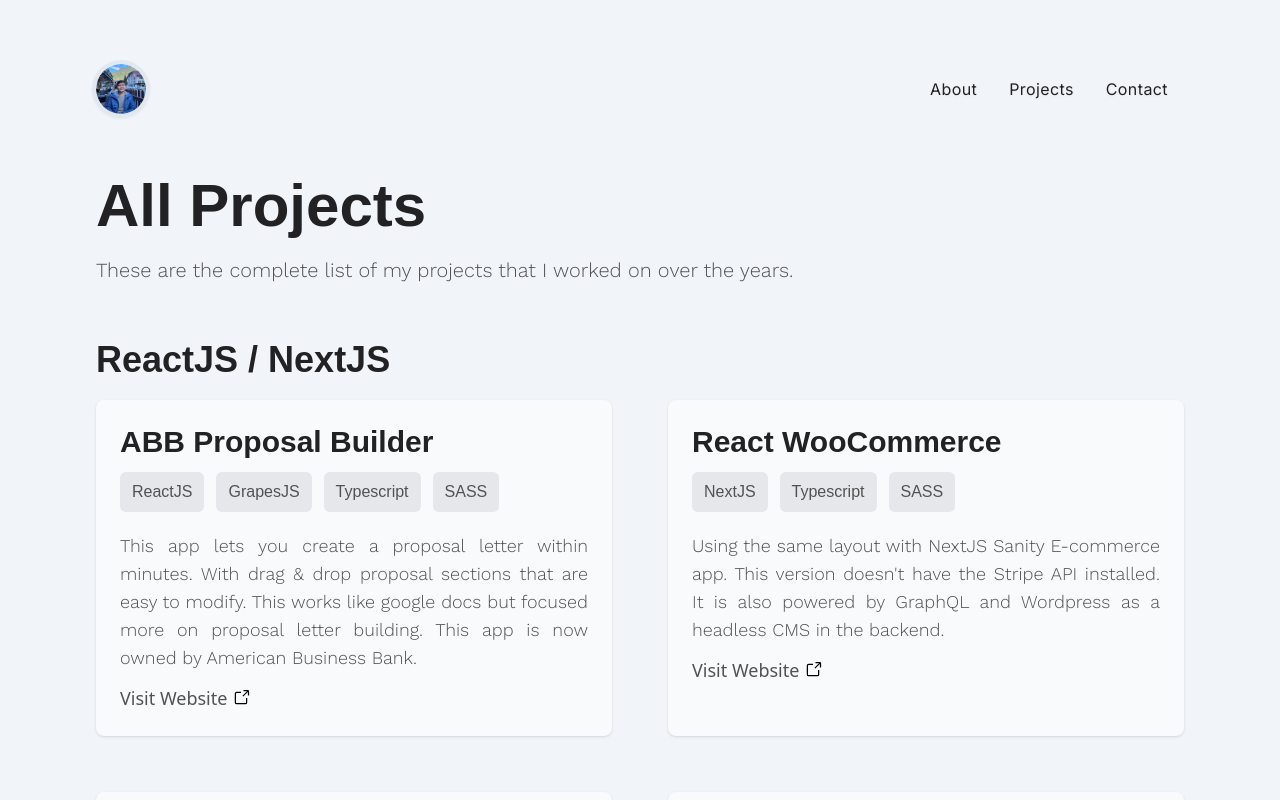
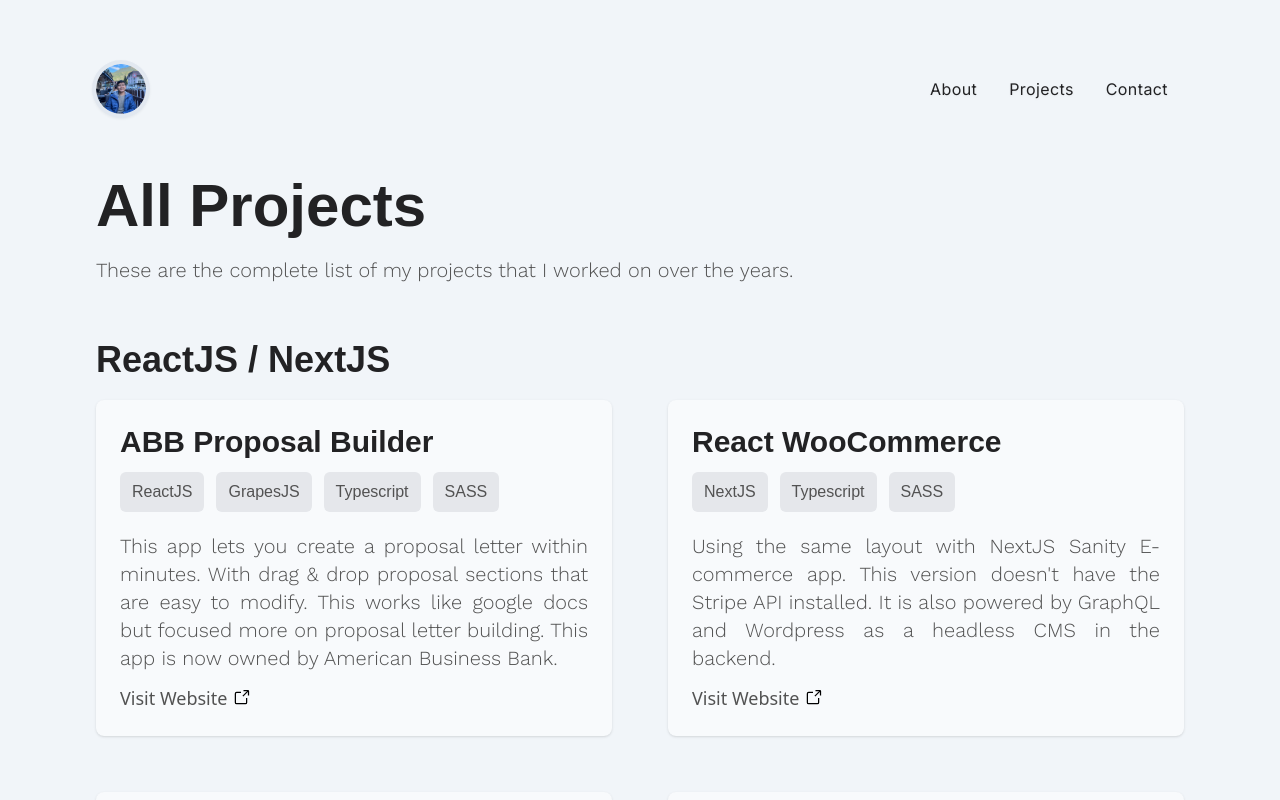
Before and after one commit to loq24/latest-portfolio, a Next.js app: page /projects in a window 1280 px wide. Shown: the top 800 px of the page. Built offline with nearby package versions, Linux system fonts and the light colour scheme; a web font is replaced by a local one.

Commit message:
Use common Text component

```diff
--- a/components/projects/Project.tsx
+++ b/components/projects/Project.tsx
@@ -2,6 +2,7 @@ import React from "react";
 import ExternalLink from "../svgs/ExternalLink";
 import Button from "../common/Button";
 import { ProjectType } from "@/types";
+import Text from "../common/Text";
 
 type ProjectPropType = {
   project: ProjectType;
@@ -27,11 +28,7 @@ export default function Project({ project }: ProjectPropType) {
           );
         })}
       </div>
-      <p
-        data-animation="text"
-        className="text-justify font-work-sans text-lg text-neutral-600"
-        dangerouslySetInnerHTML={{ __html: description }}
-      />
+      <Text>{description}</Text>
 
       <a
         data-animation="text"
```
